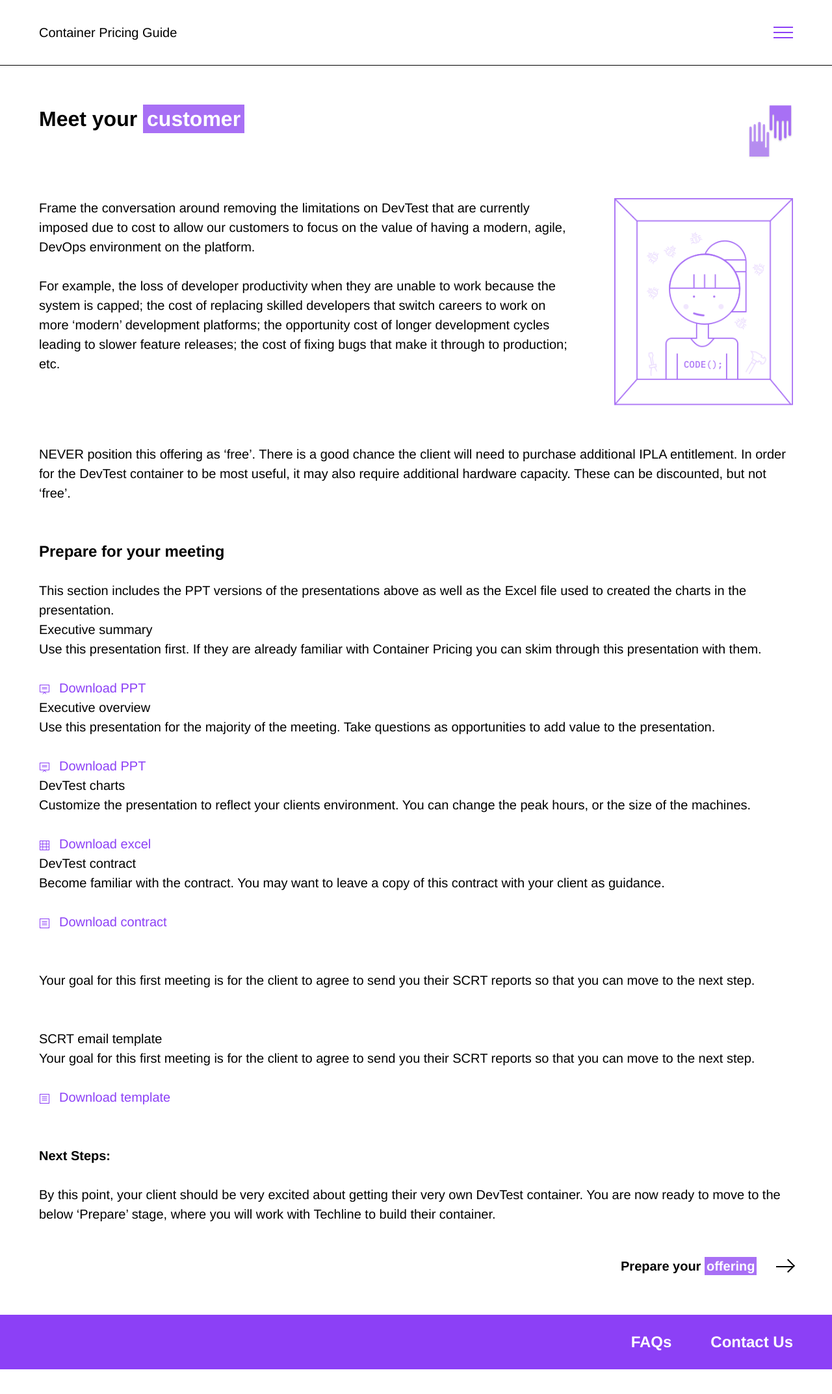
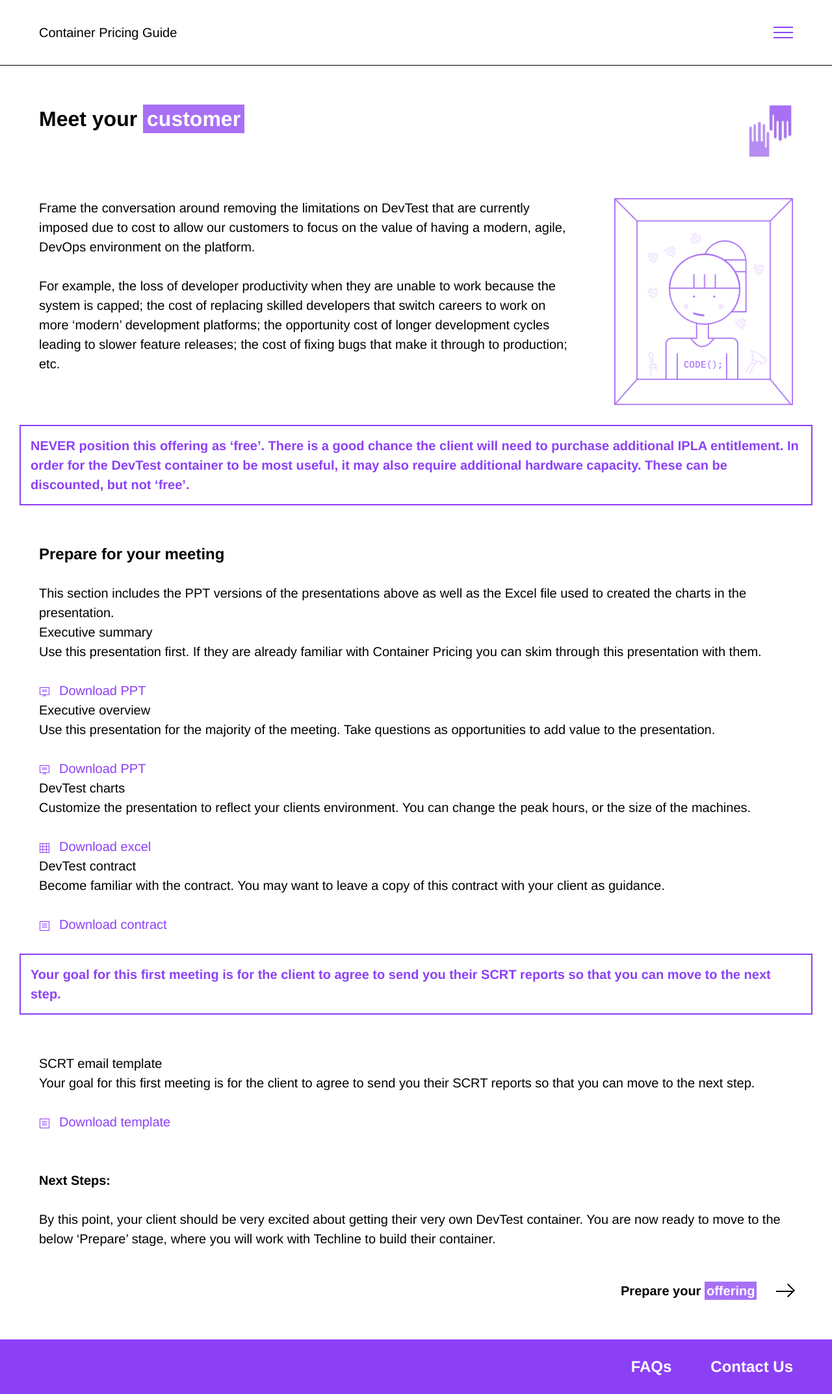
Before and after one commit to gvorbeck/container-pricing, a Jekyll site: the page built from pages/devtest-meet.md, in a window 1280 px wide. Shown: the whole page at 65% size. Built offline with Jekyll 4.4.1, drawn with Linux system fonts in a browser that asks for light colours; before the commit the page ends 2108 px from its top, so only the background shows below that.

Commit message:
alert styles

```diff
--- a/_sass/_solution-step.scss
+++ b/_sass/_solution-step.scss
@@ -190,6 +190,15 @@ body.layout--solution-step {
                     font-style: normal;
                 }
             }
+        }
+
+        &.step-section--alert {
+            $color: $color--8c;
+            border: rem(2px) solid $color;
+            margin: rem(-30px) rem(30px) rem(60px);
+            color: $color;
+            font-weight: bold;
+            padding: rem(15px);
         }
     }
 
```
